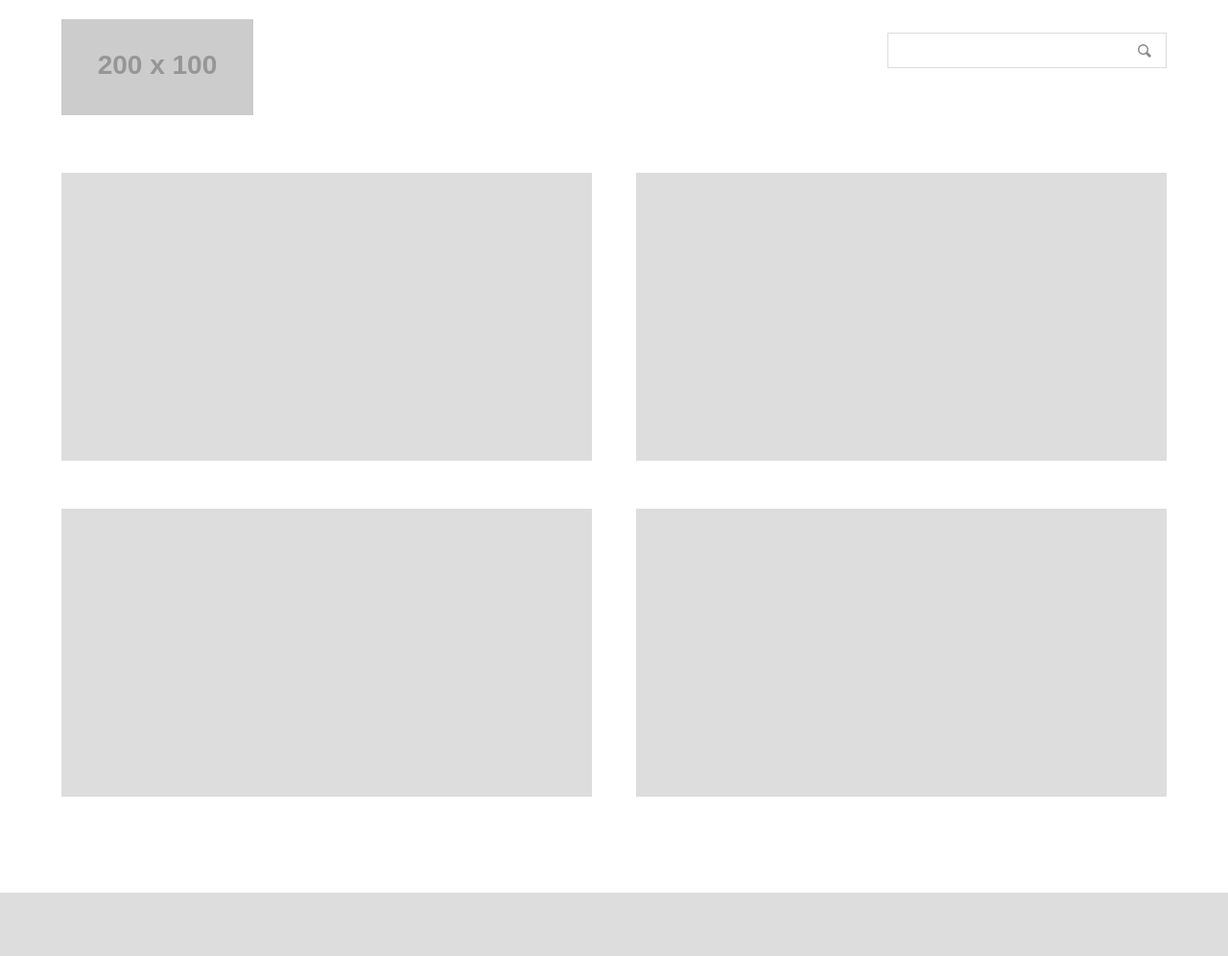
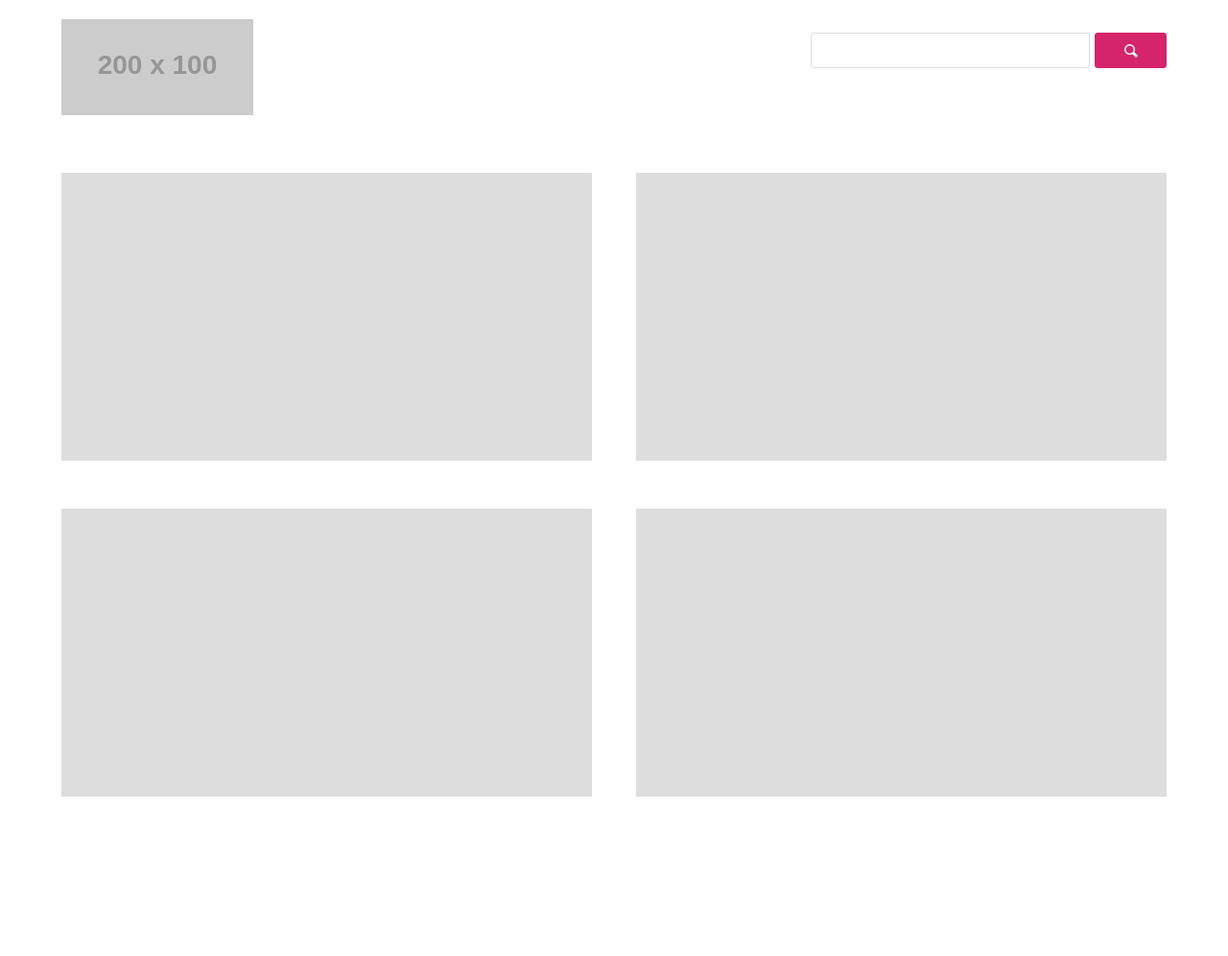
Before and after one commit to codeforamerica/open_data_catalog, a Django app: page / in a window 1280 px wide. Shown: the whole page at 96% size. Before the commit the page ends 930 px from the top, so only its background shows below. Run offline with Django 3.2, Linux system fonts and the light colour scheme; grey boxes labelled with a size stand in for pictures from a placeholder-image service; style sheets or scripts are compiled from the project's sources; parts of the project's set-up code (start-up, migrations or seed data) failed here and were passed over; some libraries are stand-ins or nearby versions.

Commit message:
Added submit button to the search bar

```diff
--- a/static/css/main.css
+++ b/static/css/main.css
@@ -1,17 +1,20 @@
-a,a:active,a:visited{color:#6b1bdf;}
-a:hover{background:#6b1bdf;color:white;text-decoration:none;}
-::-moz-selection{background:#6b1bdf;color:#fff;text-shadow:none;}
-::selection{background:#6b1bdf;color:#fff;text-shadow:none;}
+a,a:active,a:visited{color:#d5246b;}
+a:hover{background:#d5246b;color:white;text-decoration:none;}
+::-moz-selection{background:#d5246b;color:#fff;text-shadow:none;}
+::selection{background:#d5246b;color:#fff;text-shadow:none;}
 body{color:#444;}
 header,#main,footer{margin:0 auto;width:90%;}
 header{display:block;margin-bottom:25px;}header ul{list-style:none;margin:0 auto;padding:10px 0;}
 header li{float:right;padding-top:24px;}
 header li.float_left{float:left;}
 header li.city_name{padding-top:10px;}header li.city_name a{background:url('http://dummyimage.com/200x100/ddd&text=logo') no-repeat center center;height:100px;width:200px;}
-header form{font-size:18px;}header form input{background:url('/static/img/search.png') #ffffff no-repeat 95% center;border:1px solid #ddd;padding:7px;width:275px;}
+header form{font-size:18px;}header form input{border:1px solid #ddd;float:left;border-radius:3px;-webkit-border-radius:3px;-moz-border-radius:3px;}
+header form .search_bar{padding:7px;width:275px;}
+header form .submit{background:url('/static/img/search.png') #d5246b no-repeat center center;border:1px solid #d5246b;margin-left:5px;padding:7px;text-indent:-999em;width:75px;}
+header form .submit:hover{background-color:#c82264;}
 header .sign_in{margin:0 25px;}header .sign_in span{color:#bbb;font-size:16px;}
 header .sign_in a{color:#fff;font-size:24px;padding:0 20px;text-decoration:none;}
 .home .top{margin:50px 0;}
 .home .left{float:left;width:48%;}.home .left a{background:#ddd;height:300px;}
 .home .right{float:right;width:48%;}.home .right a{background:#ddd;height:300px;}
-footer{display:block;margin:100px auto 50px;}
+footer{display:block;margin:100px auto 50px;}footer .cfa_logo{}
--- a/static/css/main.less
+++ b/static/css/main.less
@@ -1,4 +1,4 @@
-@color: #6b1bdf;
+@color: #d5246b;
 @width: 90%;
 
 /* Link Color and Styles */
@@ -52,10 +52,24 @@
     form{
         font-size: 18px;
         input{
-            background: url('/static/img/search.png') #fff no-repeat 95% center;
             border: 1px solid #ddd;
+            float: left;
+            .round_corners(3px);
+        }
+        .search_bar{
             padding: 7px;
             width: 275px;
+        }
+        .submit{
+            background: url('/static/img/search.png') @color no-repeat center center;
+            border: 1px solid @color;
+            margin-left: 5px;
+            padding: 7px;
+            text-indent: -999em;
+            width: 75px;
+        }
+        .submit:hover{
+            background-color: darken(@color, 3%);
         }
     }
     .sign_in{
@@ -98,4 +112,7 @@
 footer{
     display: block;
     margin: 100px auto 50px;
+    .cfa_logo{
+        /* Put the CfA logo in the footer. */
+    }
 }
--- a/static/js/main.js
+++ b/static/js/main.js
@@ -27,7 +27,9 @@
 		search.bind('focusin focusout', ns.event.searchFocus)
 			  .autocomplete({
 				  // Need to implement Ajax sources.
-				  source: ['abc', 'def', 'ghi'],
+				  source: ['abc', 'abcdef', 'abcdefghi',
+                           'def', 'defghi', 'defghijkl',
+                           'ghi', 'ghijkl', 'ghijklmno'],
 				  select: function(e) {
 					var form = $('form');
 					form.submit();
--- a/templates/base.html
+++ b/templates/base.html
@@ -42,9 +42,11 @@
             <a href="/" class="ir">{{ settings.CITY_NAME }} Data Catalog</a>
         </li>
         <li class="search">
-          <form autocomplete="off" action="/search" method="GET">
+          <form autocomplete="off" action="/search" method="GET"
+                class="clearfix">
             <input type="text" name="q" class="search_bar"
                    autocomplete="off" tabindex=1 />
+            <input type="submit" class="submit" value="Submit" name="" />
           </form>
         </li>
     </ul>
@@ -54,6 +56,7 @@
       {% block main %}{% endblock %}
     </div>
     <footer>
+      <a href="http://codeforamerica.org" class="cfa_logo ir">Code for America</a>
     </footer>
   </div> <!--! end of #container -->
 
```
Also changed, not shown: static/img/search.png.
